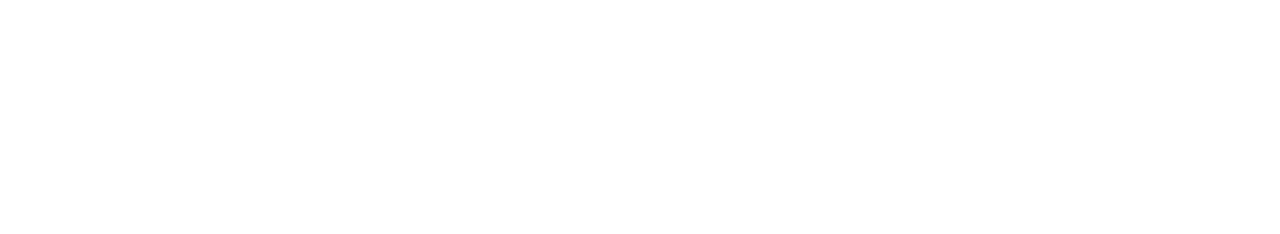
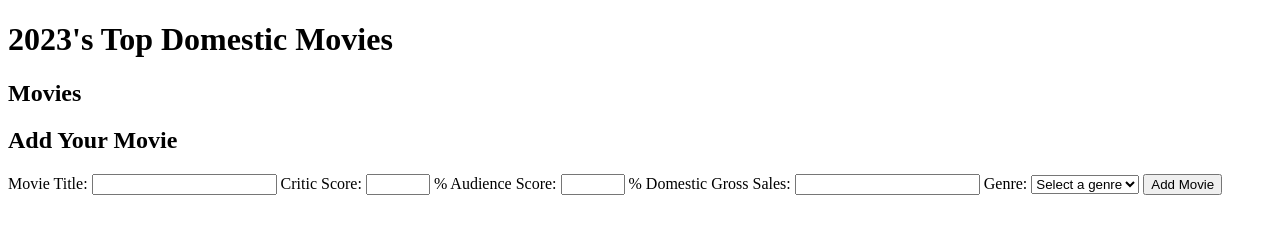
Before and after one commit to brailyguzman/compareMovies, a plain HTML site: page app/index.html in a window 1280 px wide. Drawn offline with Linux system fonts and the light colour scheme.

Commit message:
Implement form structure to add movies

```diff
--- a/app/index.html
+++ b/app/index.html
@@ -1,4 +1,4 @@
-<!doctype html>
+<!DOCTYPE html>
 <html lang="en">
     <head>
         <meta charset="UTF-8" />
@@ -7,7 +7,96 @@
         <title>Vite App</title>
     </head>
     <body>
-    <div id="app"></div>
+        <div id="app">
+            <header>
+                <h1>2023's Top Domestic Movies</h1>
+            </header>
+            <main>
+                <section id="movies-section">
+                    <h2 class="section-title">Movies</h2>
+
+                    <form id="add-movie-form">
+                        <h2 id="add-movie-form-title">Add Your Movie</h2>
+
+                        <label for="movie-title-input"
+                            >Movie Title:
+                            <input
+                                type="text"
+                                name="movieTitle"
+                                id="movie-title-input"
+                                required
+                            />
+                        </label>
+
+                        <label for="movie-critic-input"
+                            >Critic Score:
+                            <input
+                                type="number"
+                                name="criticScore"
+                                id="movie-critic-input"
+                                class="score-input"
+                                min="0"
+                                max="100"
+                                required
+                            />
+
+                            %
+                        </label>
+
+                        <label for="movie-audience-input"
+                            >Audience Score:
+                            <input
+                                type="number"
+                                name="audienceScore"
+                                id="movie-audience-input"
+                                class="score-input"
+                                min="0"
+                                max="100"
+                                required
+                            />
+                            %
+                        </label>
+
+                        <label for="movie-domestic-input"
+                            >Domestic Gross Sales:
+
+                            <input
+                                type="number"
+                                name="domesticGross"
+                                id="movie-domestic-input"
+                                required
+                            />
+                        </label>
+
+                        <label for="movie-genre-input"
+                            >Genre:
+                            <select
+                                name="genre"
+                                id="movie-genre-input"
+                                required
+                            >
+                                <option value="" disabled selected>
+                                    Select a genre
+                                </option>
+                                <option value="action">Action</option>
+                                <option value="action">Adventure</option>
+                                <option value="action">Comedy</option>
+                                <option value="action">Drama</option>
+                                <option value="action">Horror</option>
+                                <option value="action">Concert</option>
+                                <option value="action">Documentary</option>
+                                <option value="action">Musical</option>
+                                <option value="action">Romance</option>
+                                <option value="action">Sci-Fi</option>
+                                <option value="action">Thriller</option>
+                            </select>
+                        </label>
+
+                        <button id="form-add-movie">Add Movie</button>
+                    </form>
+                </section>
+            </main>
+        </div>
         <script type="module" src="/src/main.js"></script>
     </body>
 </html>
```
Lines whose indentation alone changed are shown as unchanged.
